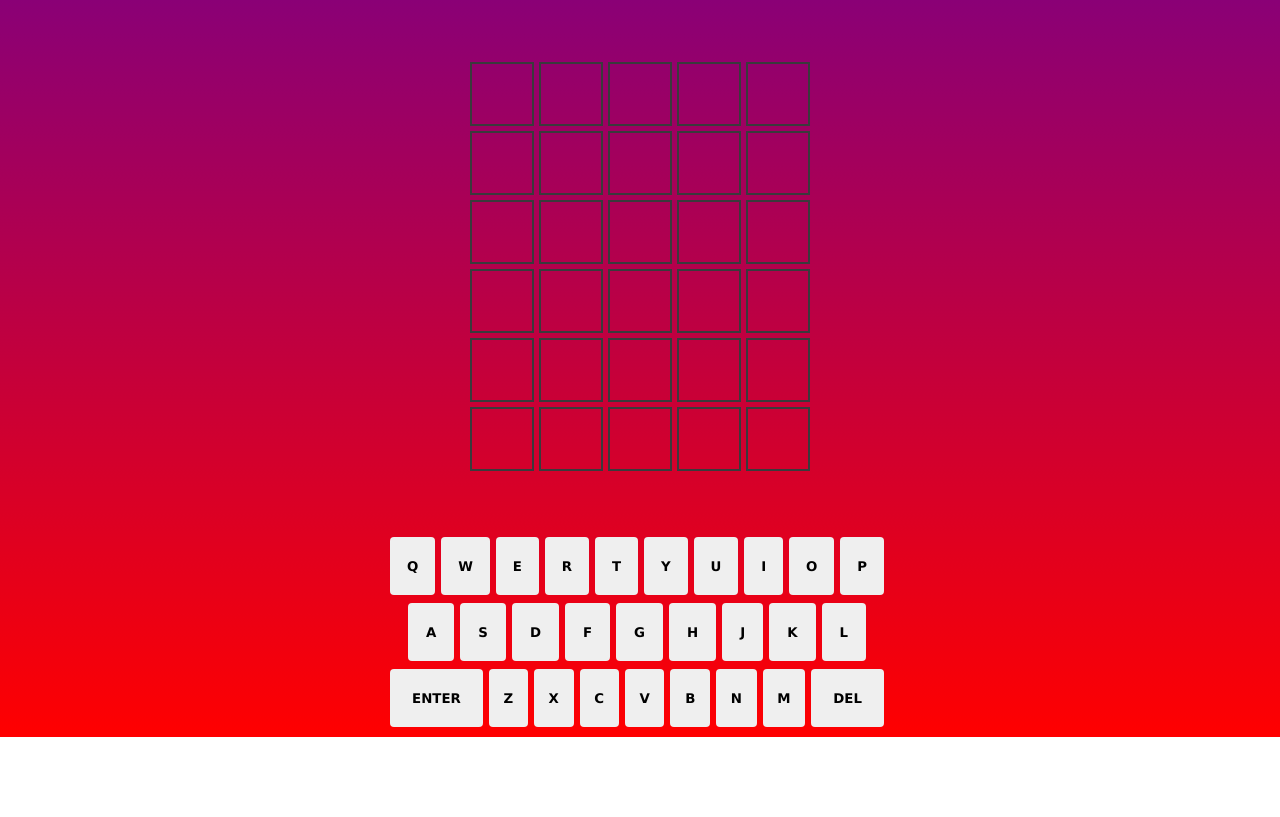
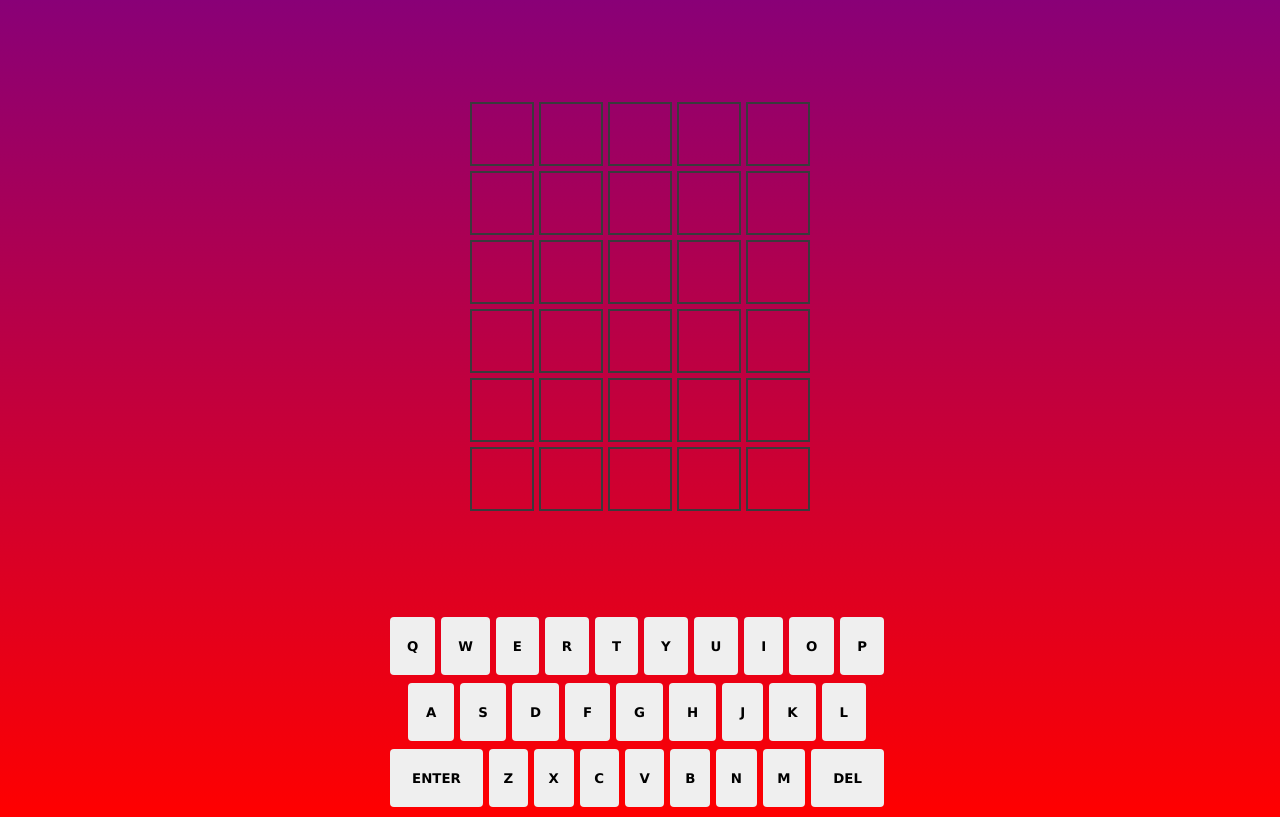
Before and after one commit to Baby2023/Worldle_app, a plain HTML site: page index.htm in a window 1280 px wide. Shown: the part 63-880 px from the top of the page. Before the commit the page ends 800 px from the top, so only its background shows below. Drawn offline with nearby package versions, Linux system fonts and the light colour scheme; no server answers.

Commit message:
Update style.css

```diff
--- a/style.css
+++ b/style.css
@@ -13,7 +13,7 @@
   #container {
     display: flex;
     background: linear-gradient(purple,red);
-    height: 100%;
+    height: 110%;
     align-items: center;
     flex-direction: column;
   }
```
